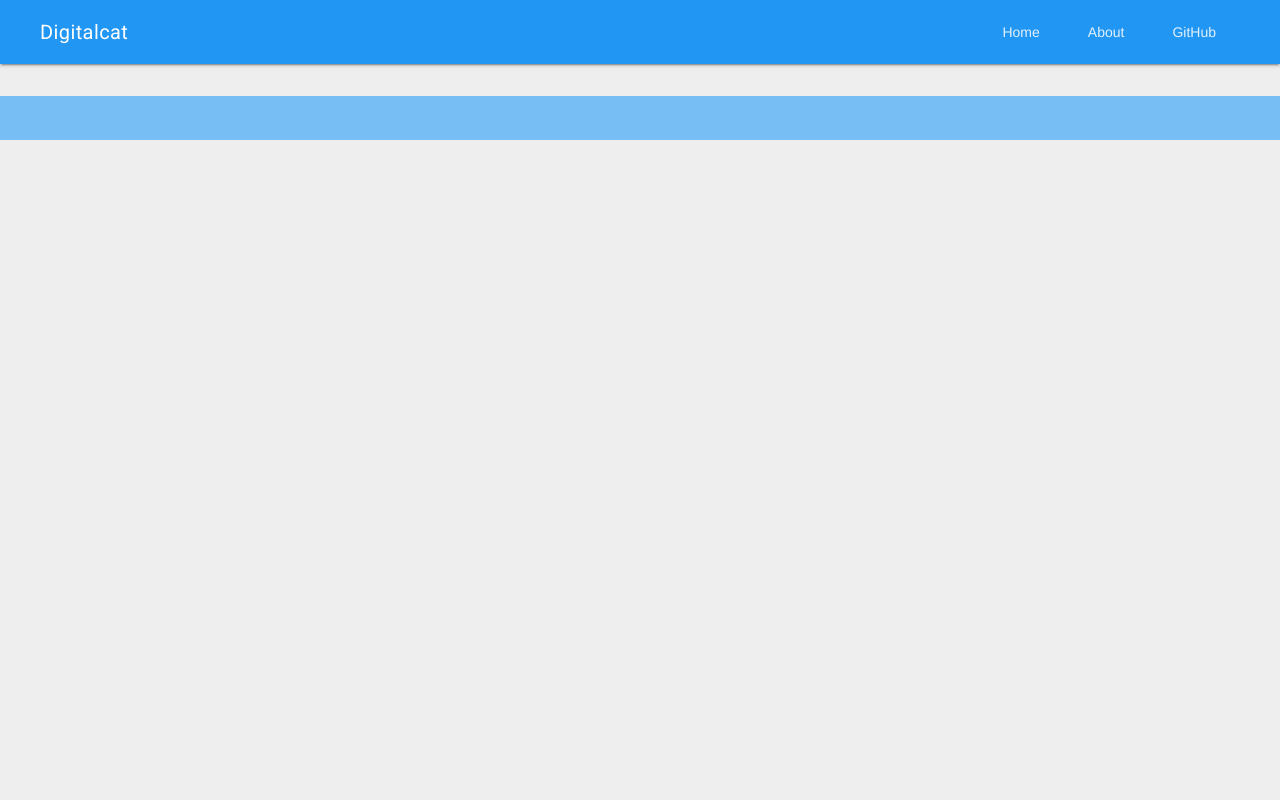
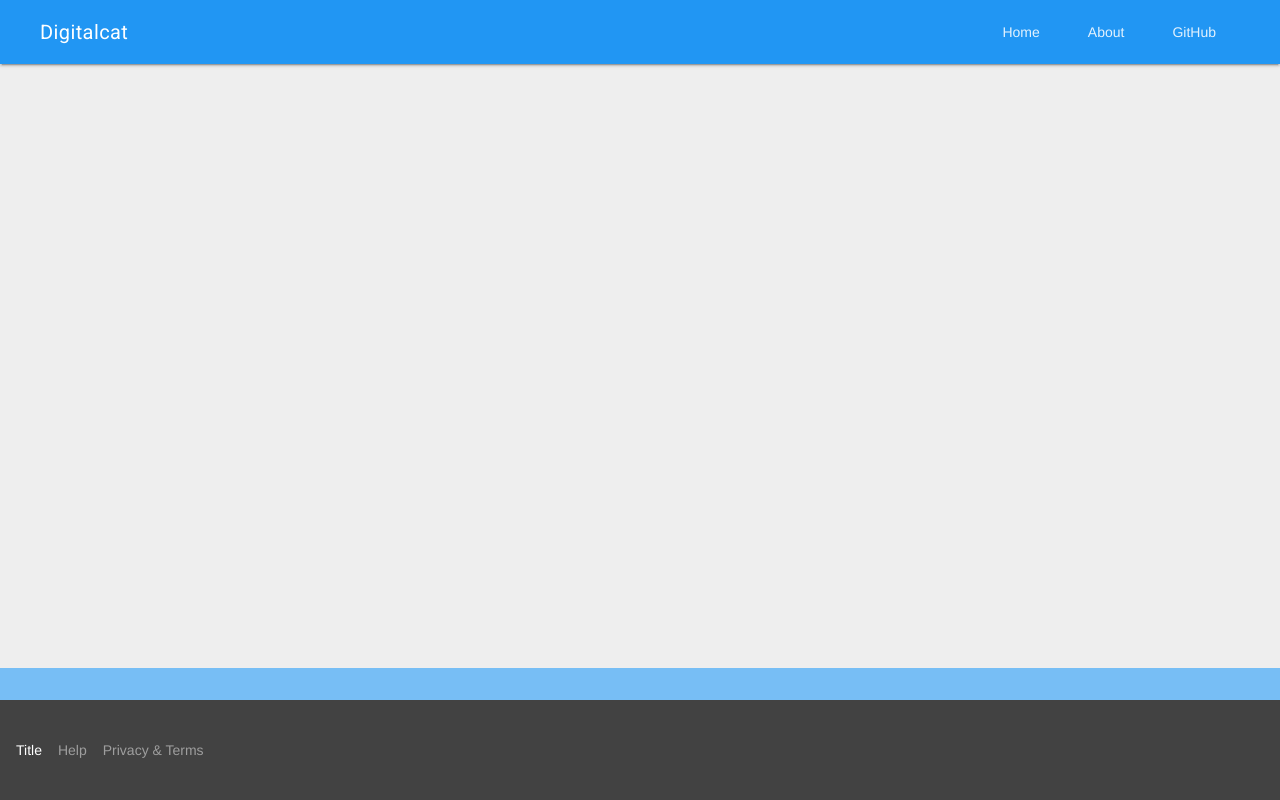
Before and after one commit to purrcat259/digitalcat, a Flask app: template templates/article_list.html in a window 1280 px wide. Run offline with Flask 2, Linux system fonts and the light colour scheme; the template is opened without the code that fills it, so the values that code supplies are empty; some libraries are stand-ins or nearby versions.

Commit message:
Added stick basic footer

```diff
--- a/static/css/main.css
+++ b/static/css/main.css
@@ -2,7 +2,9 @@ html, body {
   margin: 0 auto;
   background-color: #EEEEEE;
   color: black;
+  max-height: 100%;
 }
+
 
 /* Fix links */
 a {
@@ -12,12 +14,28 @@ a {
 
 /* Article list page */
 .list-block {
-  padding: 1em;
+  padding: 5px;
   text-align: center;
   background-color: #77BEF5;
   margin-bottom: 15px;
 }
 
+.pagination-block {
+  text-align: center;
+  background-color: #77BEF5;
+  margin-bottom: 0px;
+}
+
 .pagination_icon {
   font-size: 400%;
 }
+
+
+/* Source: https://jsfiddle.net/eggbox/gk7u32b6/ */
+/* Change the layout__content class to Flex (instead of inline-block) to allow spacer to work. */
+.mdl-layout__content {
+    display: -webkit-flex;
+	display: flex;
+    -webkit-flex-direction: column;
+	        flex-direction: column;
+}
--- a/templates/article_list.html
+++ b/templates/article_list.html
@@ -14,7 +14,8 @@
     {% endfor %}
 {% endblock %}
 {% block page_extra_content %}
-    <div class="mdl-grid list-block">
+    <div class="pagination-block">
+        <div class="mdl-grid">
             <div class="mdl-cell mdl-cell--4-col">
                 {% if page_data.has_previous %}
                     {% set previous_page_number = page_data.current_page - 1 %}
@@ -33,4 +34,5 @@
                 {% endif %}
             </div>
         </div>
+    </div>
 {% endblock %}
--- a/templates/layout.html
+++ b/templates/layout.html
@@ -71,7 +71,22 @@
                         {% block extra_rows %}
                         {% endblock %}
                     {% endblock %}
+                    {% block push_down_spacer %}
+                        <!-- Add spacer to push Footer down when not enough content -->
+                        <div class="mdl-layout-spacer"></div>
+                    {% endblock %}
                     {% block page_extra_content %}
+                    {% endblock %}
+                    {% block footer %}
+                        <footer class="mdl-mini-footer">
+                            <div class="mdl-mini-footer__left-section">
+                            <div class="mdl-logo">Title</div>
+                                <ul class="mdl-mini-footer__link-list">
+                                    <li><a href="#">Help</a></li>
+                                    <li><a href="#">Privacy & Terms</a></li>
+                                </ul>
+                            </div>
+                        </footer>
                     {% endblock %}
                 </main>
             </div>
```
Lines whose indentation alone changed are shown as unchanged.
